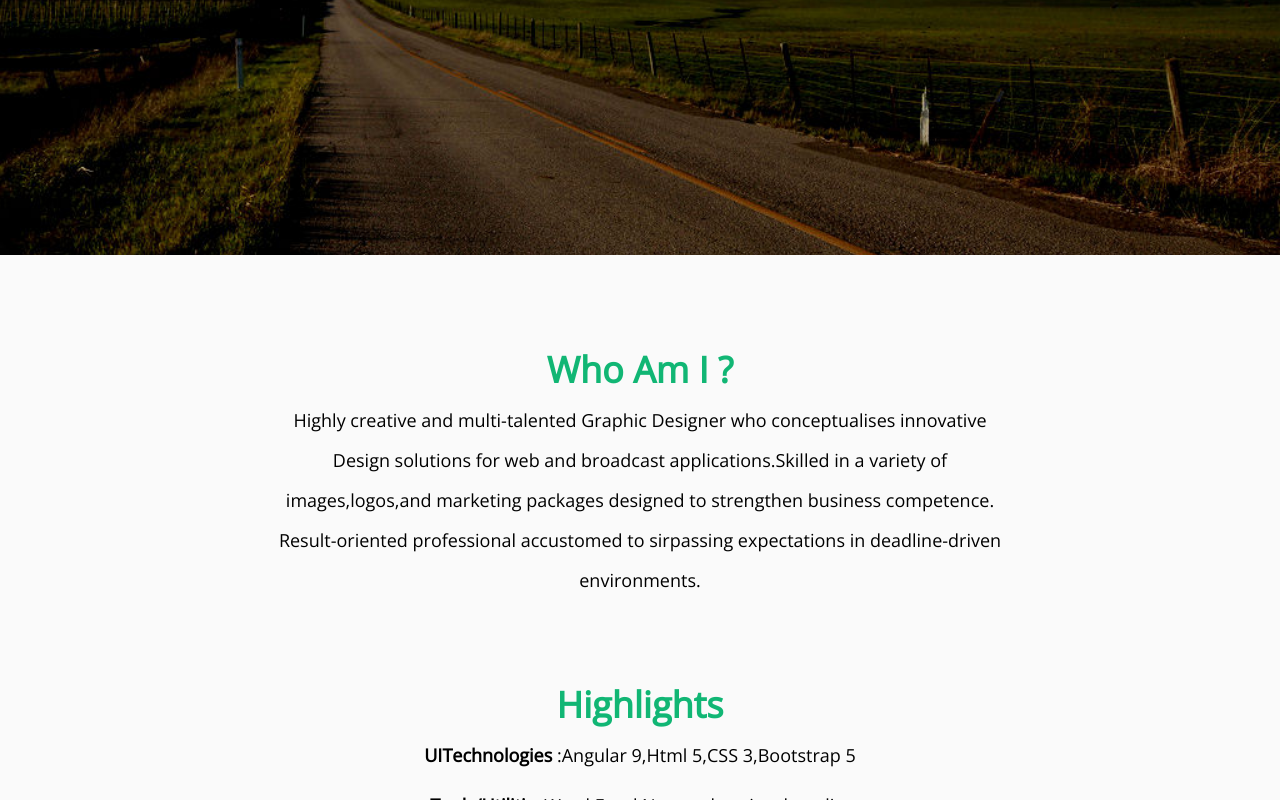
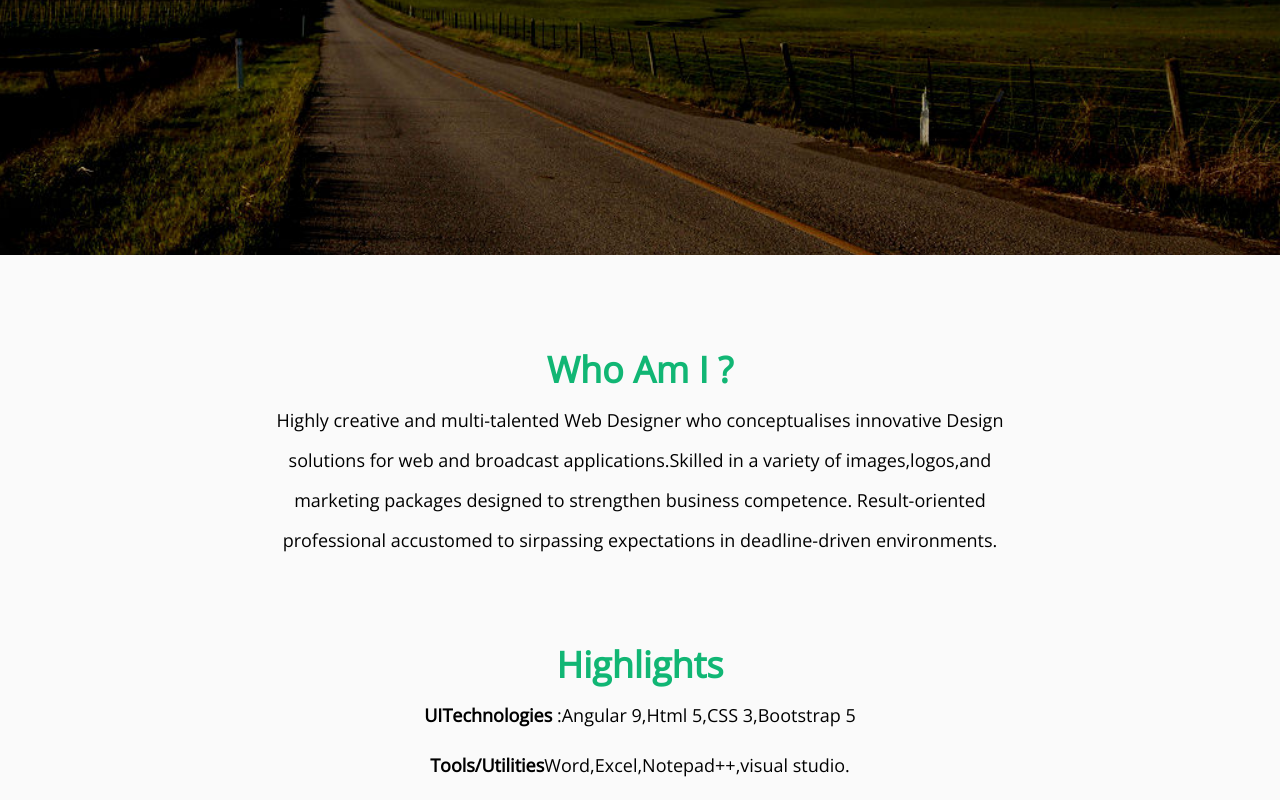
Before and after one commit to ksrikanya/ksrikanya.github.com, a plain HTML site: page index.html in a window 1280 px wide. Shown: the part 465-1265 px from the top of the page. Drawn offline with nearby package versions, Linux system fonts and the light colour scheme.

Commit message:
Update index.html

```diff
--- a/index.html
+++ b/index.html
@@ -83,7 +83,7 @@
                 <div class="col-md-8 col-md-offset-2 " data-scrollreveal="enter top and move 100px, wait 0.3s">
                     <h1>Who Am I ?</h1>
                     <h4>
-                        Highly creative and multi-talented Graphic Designer who conceptualises innovative Design
+                        Highly creative and multi-talented Web Designer who conceptualises innovative Design
                         solutions for web and broadcast applications.Skilled in a variety of images,logos,and marketing
                         packages designed to strengthen business competence.
                         Result-oriented professional accustomed to sirpassing expectations in deadline-driven
```
